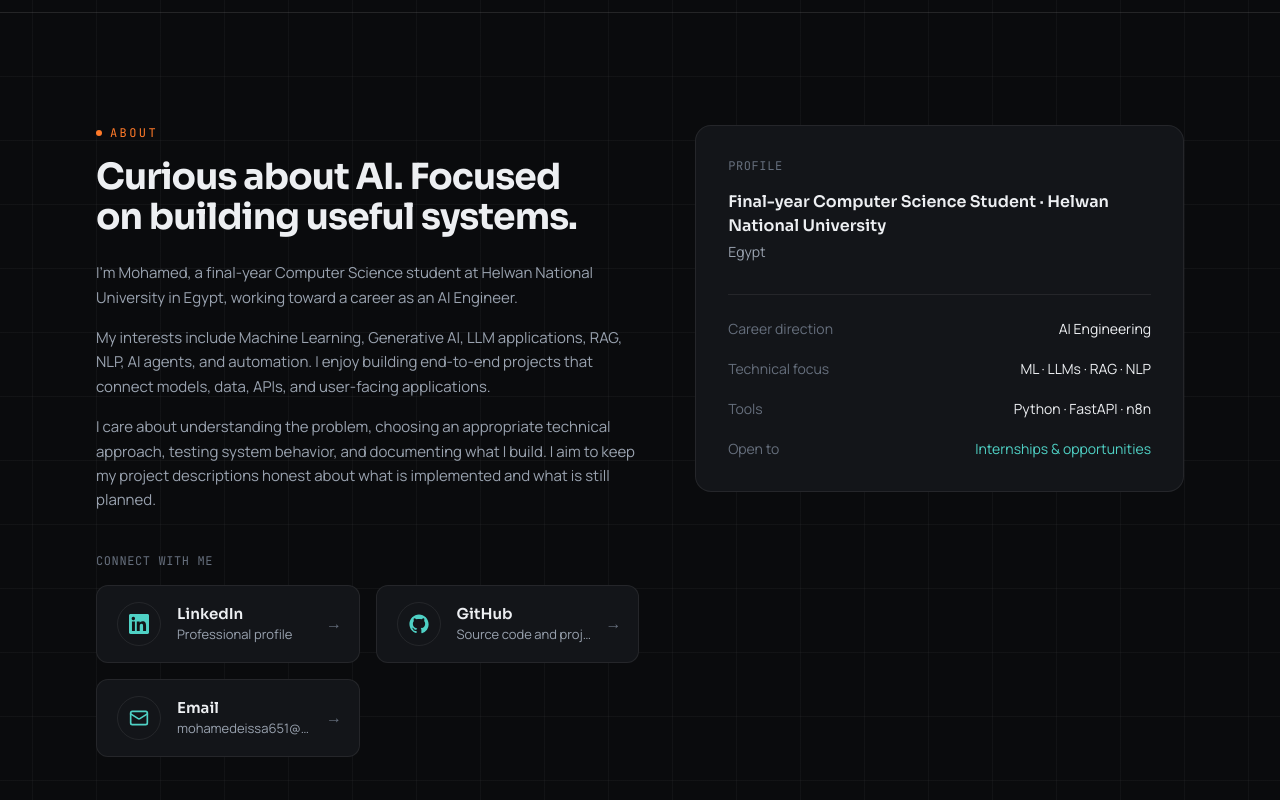
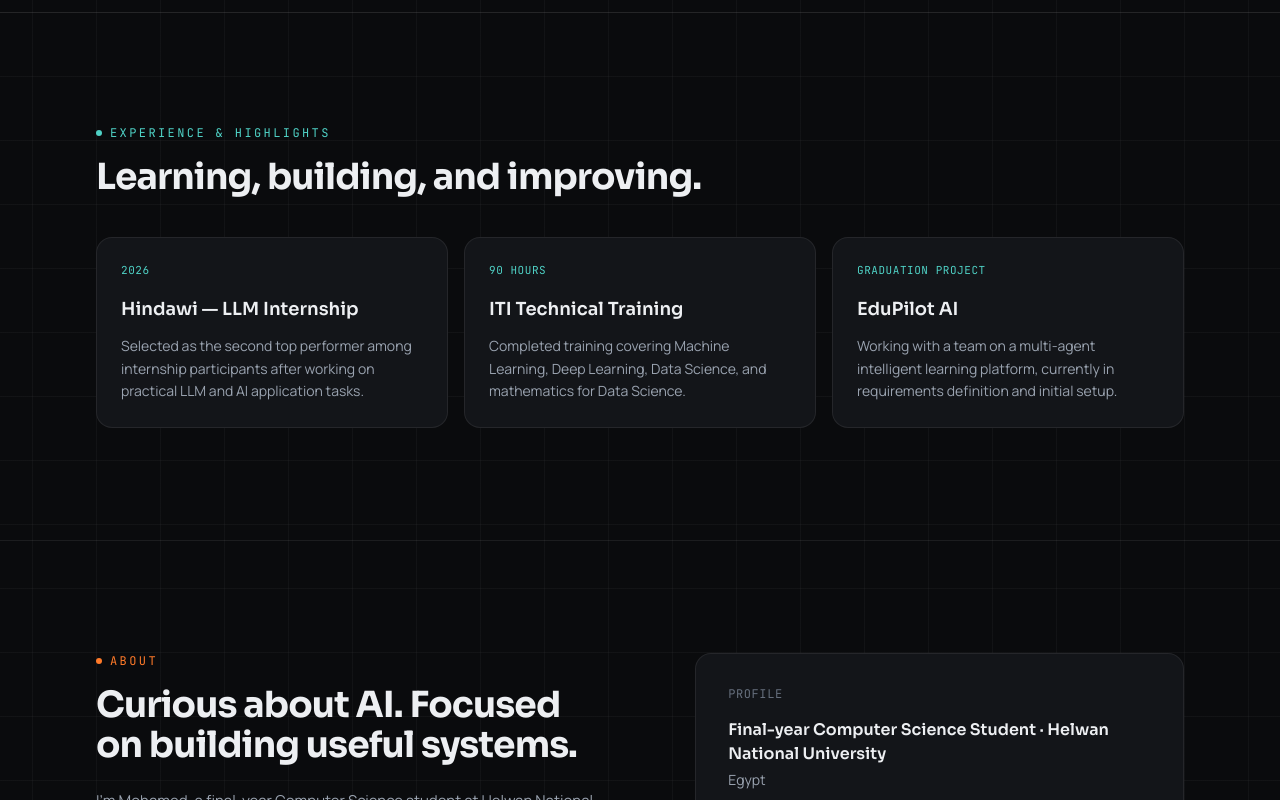
Before and after one commit to mohamedkhaled5543/portofolio, a Next.js app: page / in a window 1280 px wide. Shown: the part 5620-6420 px from the top of the page. Built offline with nearby package versions, Linux system fonts and the light colour scheme.

Commit message:
Render experience and achievement highlights

```diff
--- a/src/app/page.tsx
+++ b/src/app/page.tsx
@@ -21,6 +21,7 @@ export default function Home() {
         <BusinessImpact />
         <HowIWork />
         <TechStack />
+        <Highlights />
         <About />
         <ContactCTA />
       </main>
```
